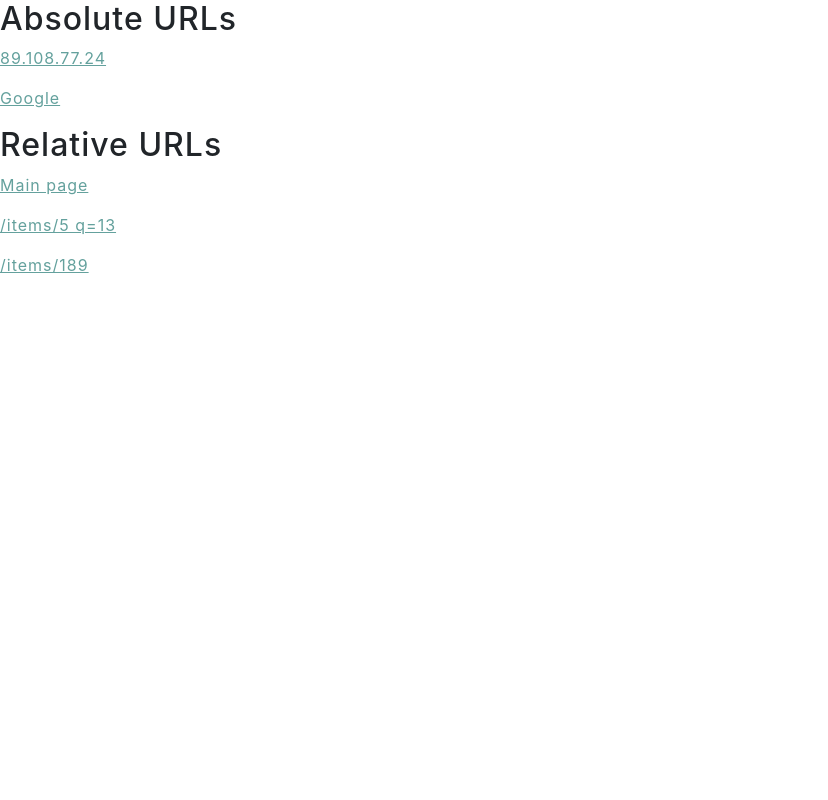
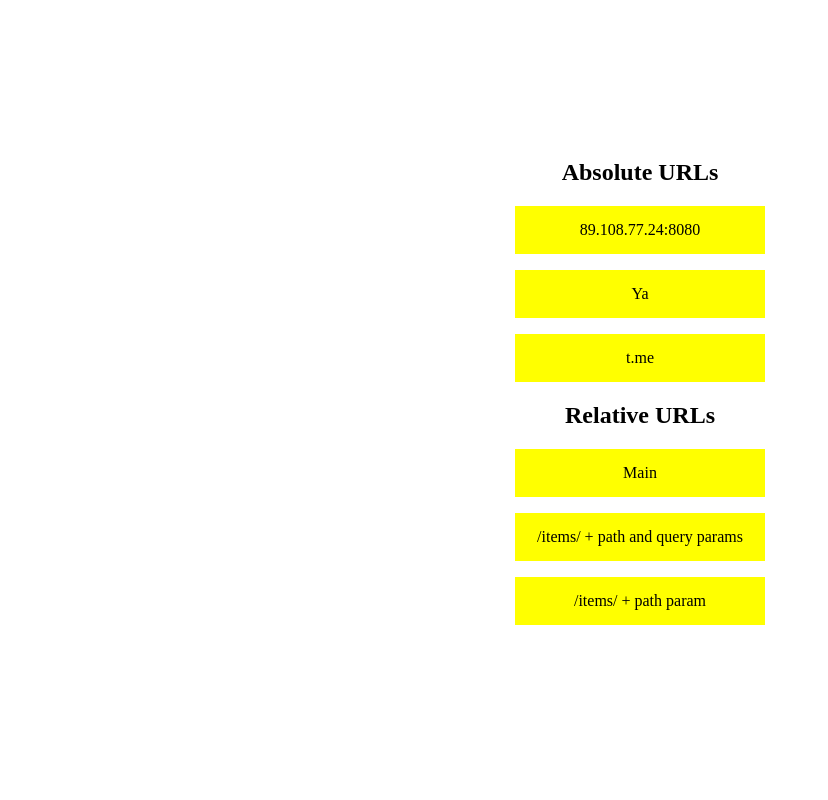
Before and after one commit to Sabbirbeb/FastApiExample, a FastAPI app: page / in a window 1280 px wide. Shown: the whole page, without its empty margins (0-828 px from the left). Run offline with FastAPI, Linux system fonts and the light colour scheme.

Commit message:
bit chenges css and js

```diff
--- a/app/main.py
+++ b/app/main.py
@@ -1,6 +1,6 @@
-from typing import Union
-from fastapi import FastAPI, Request
-from fastapi.responses import HTMLResponse
+from typing import Annotated
+from fastapi import FastAPI, Request, Path
+from fastapi.responses import HTMLResponse, FileResponse
 from fastapi.staticfiles import StaticFiles
 from fastapi.templating import Jinja2Templates
 from pydantic import BaseModel
@@ -11,12 +11,18 @@ app.mount("/static", StaticFiles(directory="static"), name="static")
 app.mount("/scripts", StaticFiles(directory="scripts"), name="scripts")
 app.mount("/assets", StaticFiles(directory="assets"), name="assets")
 
+favicon_path = 'static/anger_favicon.ico'
+
+@app.get('/favicon.ico', include_in_schema=False)
+async def favicon():
+    return FileResponse(favicon_path)
+
 templates = Jinja2Templates(directory="templates")
 
 class Item(BaseModel):
     name: str = ''
     price: float = 0.0
-    is_in_offer: Union[bool, None] = None
+    is_in_offer: bool = None
 
 @app.get("/", response_class=HTMLResponse)
 async def read_root(request: Request):
@@ -39,7 +45,10 @@ async def main(request: Request):
     return templates.TemplateResponse("index.html", {"request": request})
 
 @app.get("/items/{item_id}", response_class=HTMLResponse)
-async def read_item(request: Request, item_id: int, q: Union[str, None] = None):
+async def read_item(
+    request: Request,
+    item_id: Annotated[int, Path(title='ID of the item to get', ge=0)],
+    q: str = None):
     """
     read_item async function.
 
@@ -50,8 +59,6 @@ async def read_item(request: Request, item_id: int, q: Union[str, None] = None):
     """
     return templates.TemplateResponse("item.html", {"request": request, "item_id": item_id, "q": q})
 
-
-
 @app.put("/items/{item_name}")
 async def update_item(item_id: int, item: Item):
     return {"Item_name": item.name, "Item_price": item.price}
--- a/static/my_styles.css
+++ b/static/my_styles.css
@@ -1,27 +1,57 @@
+
+html, body {height:100%;}
+html {display:table; width:100%;}
+body {display:table-cell; text-align:center; vertical-align:middle;}
+
 h1 {
     color: rgb(109, 51, 71);
 }
 
 button {
-    color: crimson;
+    color: deeppink;
     height: 40px;
     width: 75px;
 }
 
-p {
-    animation-duration: 3s;
-    animation-name: slidein;
-    color: deeppink;
-  }
+p
+{
+  color: deeppink;
+}
 
-  @keyframes slidein {
-    from {
-      margin-left: 100%;
-      width: 300%;
-    }
 
-    to {
-      margin-left: 0%;
-      width: 100%;
-    }
-  }
+ul {
+  padding: 0;
+  width: 100%;
+}
+
+li {
+  display: inline;
+}
+
+li:last-child a {
+  margin-right: 0;
+}
+
+a {
+  outline: none;
+  text-decoration: none;
+  display: inline-block;
+  width: 19.5%;
+  margin-right: 0.625%;
+  text-align: center;
+  line-height: 3;
+  color: black;
+}
+
+a:link, a:visited, a:focus {
+  background: yellow;
+}
+
+a:hover {
+  background: orange;
+}
+
+a:active {
+  background: red;
+  color: white;
+}
--- a/templates/root.html
+++ b/templates/root.html
@@ -1,7 +1,7 @@
 <html>
     <head>
         <title>Root html</title>
-        <link href="{{ url_for('static', path='/styles.css') }}" rel="stylesheet">
+        <link href="{{ url_for('static', path='/my_styles.css') }}" rel="stylesheet">
         <meta http-equiv="Cache-Control" content="no-cache, no-store, must-revalidate" />
         <meta http-equiv="Pragma" content="no-cache" />
         <meta http-equiv="Expires" content="0" />
@@ -9,12 +9,14 @@
     </head>
     <body>
         <h2>Absolute URLs</h2>
-        <p><a href="http://89.108.77.24:8080">89.108.77.24</a></p>
-        <p><a href="https://www.google.com/">Google</a></p>
+        <ul><li><a href="http://89.108.77.24:8080">89.108.77.24:8080</a></li></ul>
+        <ul><li><a href="https://www.ya.ru/">Ya</a></li></ul>
+        <ul><li><a href="https://t.me/gudymm">t.me</a></li></ul>
 
         <h2>Relative URLs</h2>
-        <p><a href="/main"> Main page </a></p>
-        <p><a href="/items/5?q=13">/items/5 q=13</a></p>
-        <p><a href="/items/189">/items/189</a></p>
+        <ul><li><a href="/main">Main</a></li></ul>
+        <ul><li><a href="/items/5?q=15">/items/ + path and query params</a></li></ul>
+        <ul><li><a href="/items/189">/items/ + path param</a></li></ul>
+
     </body>
 </html>
```
Also changed, not shown: scripts/my_scripts.js (+8 -4 lines), templates/item.html (+6 -5 lines), static/anger_favicon.ico (added), 14 other files.
